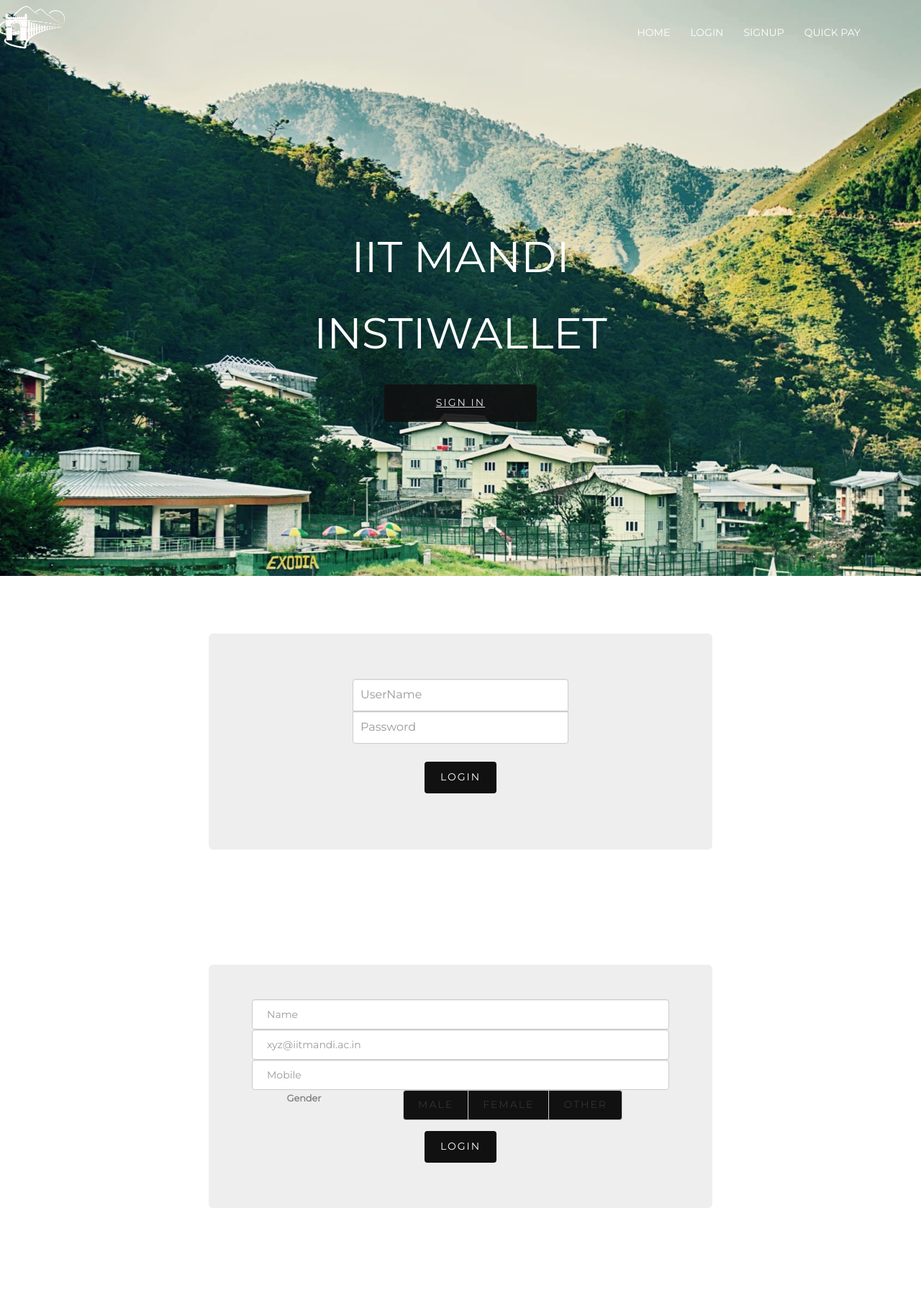
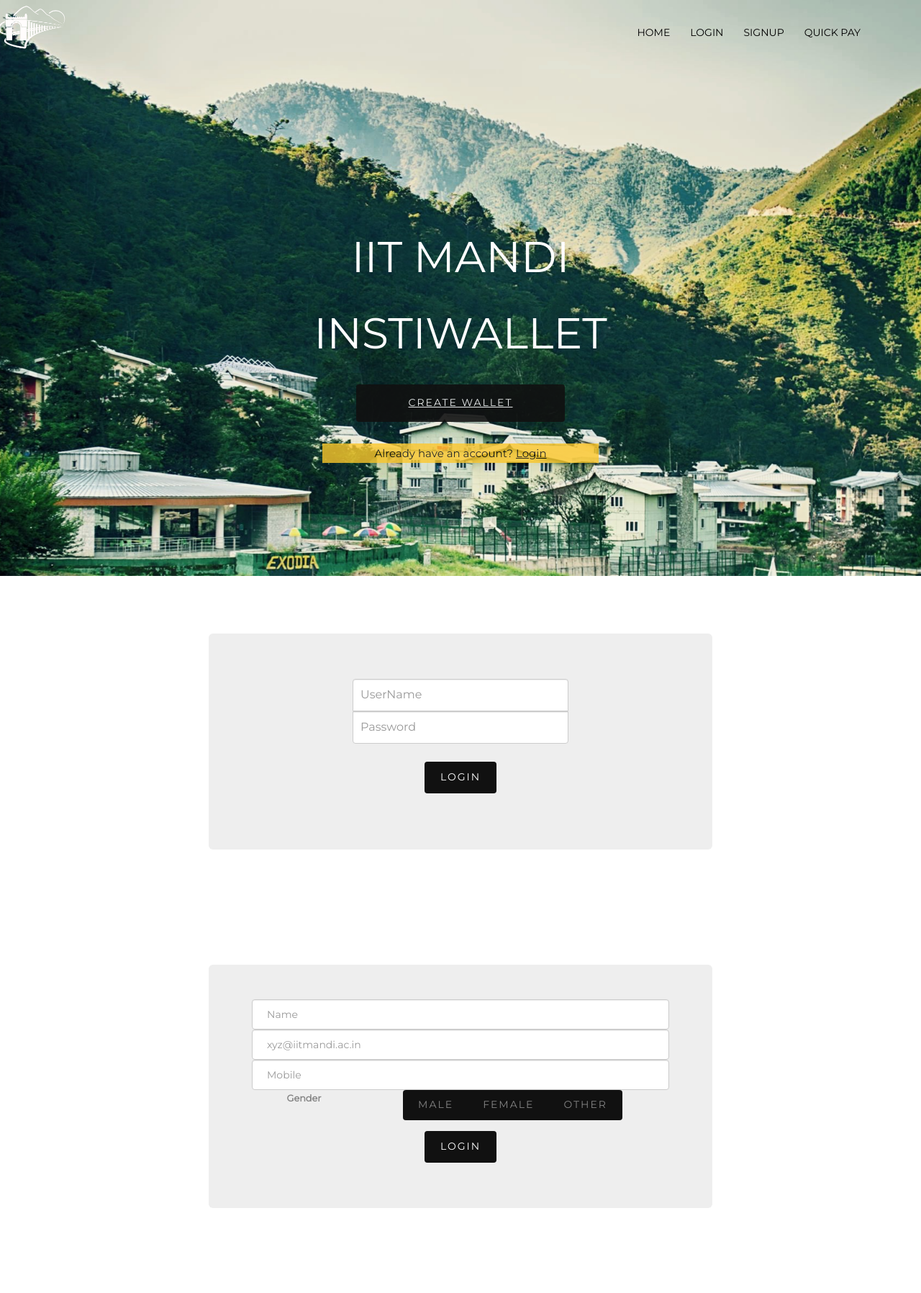
Before and after one commit to aamixsh/instiWallet, a PHP site: page / in a window 1280 px wide. Shown: the top 1796 px of the page at 72% size. Run offline with PHP 8.4, Linux system fonts and the light colour scheme; some web fonts are replaced.

Commit message:
beautification

```diff
--- a/css/style.css
+++ b/css/style.css
@@ -24,6 +24,32 @@
 #home_text{
   color:#;
 }*/
+
+#fh5co-menu-wrap .text-glow-hover{
+  color:#000000;
+}
+
+#fh5co-menu-wrap .text-glow-hover:hover{
+  color:#000000;
+  text-shadow: 0 0 10px #111111;
+}
+
+#already_login{
+  background-color:#FCC72C;
+  opacity:.8;
+  color:#000000;
+  width:30%;
+  margin:auto;
+}
+
+#login_link{
+  color:#000000;
+}
+
+#login_link:hover{
+  color:#000000;
+  text-shadow: 0 0 10px blue;
+}
 
 .jumbotron
 {
--- a/index.php
+++ b/index.html
@@ -58,10 +58,10 @@
 						<a href="index.php"><img src="images/logo_final.png" style="height:75px;width:100px;margin-left:-75px;"alt="IIT Mandi Logo"></a><!-- START #fh5co-menu-wrap -->
 						<nav id="fh5co-menu-wrap" role="navigation">
 							<ul class="sf-menu" id="fh5co-primary-menu">
-								<li><a href="#" class="fh5co-sub-ddown">HOME</a></li>
-								<li><a href="#login_form" class="fh5co-sub-ddown">LOGIN</a></li>
-								<li><a href="#/templates/signup.php" class="fh5co-sub-ddown">SIGNUP</a></li>
-								<li><a href="index.php?r=archive/gallery">QUICK PAY</a></li>
+								<li><a href="#" class="text-glow-hover">HOME</a></li>
+								<li><a href="#login_form" class="text-glow-hover">LOGIN</a></li>
+								<li><a href="#/templates/signup.php" class="text-glow-hover">SIGNUP</a></li>
+								<li><a href="index.php?r=archive/gallery" class="text-glow-hover">QUICK PAY</a></li>
 							</ul>
 						</nav>
 					</div>
@@ -79,11 +79,12 @@
     <div class="desc animate-box">
       <h2 id="home_text">IIT Mandi</h2><br>
       <h2 id="home_text">InstiWallet</h2><br>
-            <span><a class="btn btn-primary" href="index.php?r=site/login">SIGN IN</a></span>
-          </div>
+            <span><a class="btn btn-primary" href="index.php?r=site/login">Create Wallet</a></span>
+            <p id="already_login">Already have an account? <a href="#" id="login_link">Login</a></p>
+    </div>
   </div>
+</div>
 
-</div>
 <div class="container">
 	<div class="col-md-12 text-center animate-box">
 		<div class="jumbotron" id="login_form">
@@ -114,13 +115,13 @@
 						<label class="col-xs-3 control-label">Gender</label>
 				        <div class="col-xs-9">
 				            <div class="btn-group" data-toggle="buttons">
-				                <label class="btn btn-default">
+				                <label class="btn">
 				                    <input type="radio" name="gender" value="male" /> Male
 				                </label>
-				                <label class="btn btn-default">
+				                <label class="btn">
 				                    <input type="radio" name="gender" value="female" /> Female
 				                </label>
-				                <label class="btn btn-default">
+				                <label class="btn">
 				                    <input type="radio" name="gender" value="other" /> Other
 				                </label>
 				            </div>
@@ -278,10 +279,7 @@
 						<p><a href="assets/view/map.jpg" target="_blank">Map</p>
 						</div>
 					</div>
-
-
-
-				</div>
+        </div>
 			</div>
 		</footer>
 
```
Also changed, not shown: 1 other file.
